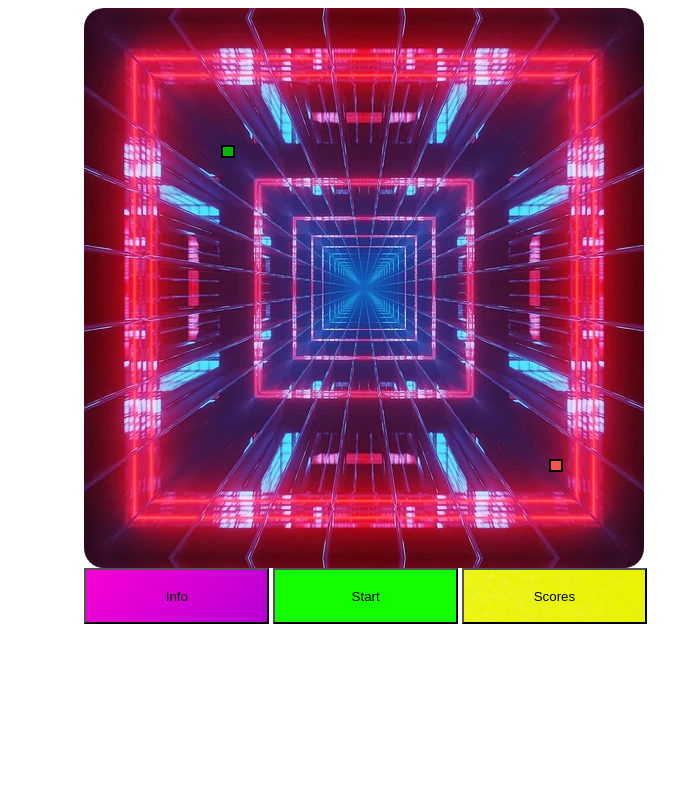
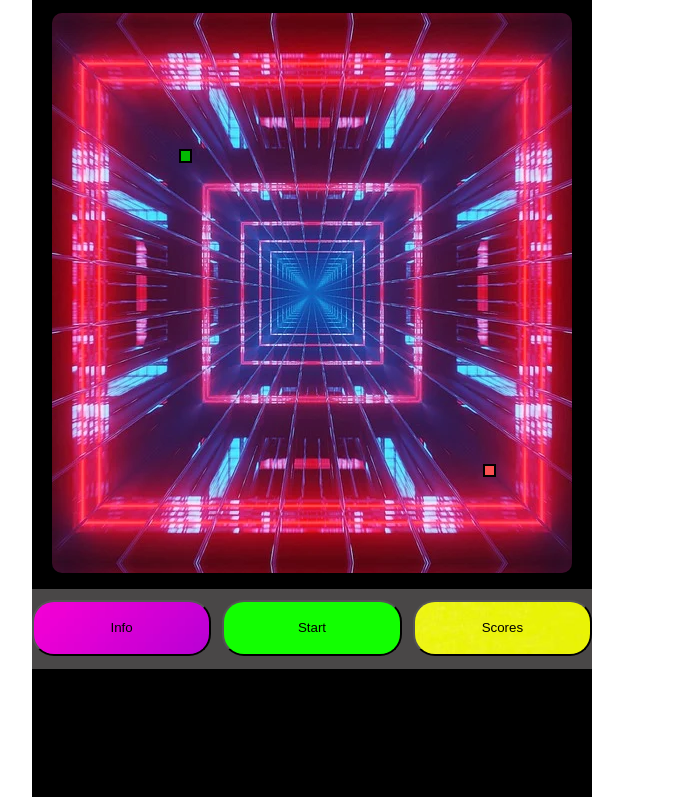
Before and after one commit to B0gg3/Snake-web, a plain HTML site: page index.html in a window 1280 px wide. Shown: the whole page, without its empty margins (328-1006 px from the left). Drawn offline with Linux system fonts and the light colour scheme; some packages are replaced by stand-ins of ours; a script that the page names is missing.

Commit message:
update the html to look more arcady.

```diff
--- a/index.html
+++ b/index.html
@@ -6,15 +6,19 @@
   <meta name="viewport" content="width=device-width, initial-scale=1.0">
   <link rel="stylesheet" href="/style.css">
   <title>Snake 2022</title>
-  <script src="snakeGame.js" defer type="module"></script> <!-- Import the modules from snakeGame.js-->
+  <script src="//cdn.jsdelivr.net/npm/sweetalert2@11"></script>
 </head>
 <body> <!--Just added a simple game-box for now.-->
-  <div id = "game-box" ></div>
+  <div id="background-box">
+    <div id = "game-box" ></div>
+  </div>
   <div id = "button-box">
-    <button class = "info-button">Info</button>
-    <button class = "start-button"> Start</button>
-    <button class = "highScore-button">Scores </button>
+    <button id = "info-button">Info</button>
+    <button id = "start-button"> Start</button>
+    <button id = "highScore-button">Scores</button>
   </div>
+  <div id = "foot-box"></div>
+  <script src="snakeGame.js" defer type="module"></script> <!-- Import the modules from snakeGame.js-->
 </body>
 <footer>
 </footer>
--- a/style.css
+++ b/style.css
@@ -2,51 +2,82 @@ body {
     background-image: url('/images/background.jpg');
     background-repeat: no-repeat;
     background-image: cover;
+    margin: 0;
+  }
+
+  #background-box {
+    background-position: center;
+    background-color: black;
+    width: 70vmin;
+    height: 72vmin;
+    align-self: center;
+    margin: auto;
+    padding-top: 1%;
   }
 
   #game-box {
     background-image: url('/images/game-background.webp');
+    background-blend-mode: darken;
     background-image: cover;
     background-position: center;
-    border-radius: 20px;
-    background-color: grey;
-    width: 70vmin;
+    border-radius: 10px;
+    width: 65vmin;
     height: 70vmin;
     display: grid;
-    margin: 0%;
+    margin: auto;
     grid-template-rows: repeat(41,1fr);
     grid-template-columns: repeat(41,1fr);
     align-self: center;
-    margin-left: 32%;
   }
 
   #button-box{
-    width: 77vmin;
+    width: 70vmin;
     height: 10vmin;
-    display: grid;
-    margin: 0%;
+    background-color: rgb(73, 71, 71);
+    margin: auto;
     align-self: center;
-    margin-left: 32%;
-    display: inline-block;
+    display: flex;
+    flex-direction: row;
+    align-items: baseline;
+    justify-content: space-between;
   }
 
-  .start-button{
-    width: 30%;
+  #foot-box{
+    width: 70vmin;
+    height: 16vmin;
+    background-color: rgb(0, 0, 0);
+    background-position: absolute;
+    background-position: center;
+    background-repeat: no-repeat;
+    align-self: center;
+    margin: auto;
+    display: flex;
+    flex-direction: row;
+    align-items: baseline;
+    justify-content: space-between;
+  }
+
+  #start-button{
+    margin-top: 2%;
+    border-radius: 22px;
+    width: 32%;
     height: 70%;
     color: black;
     background-image: url("/images/green.jpg");
   }
 
-  .info-button{
-    width: 30%;
+  #info-button{
+    border-radius: 22px;
+    width: 32%;
     height: 70%;
     margin: 0%;
     color: black;
     background-image: url("/images/purple.jpg");
   }
 
-  .highScore-button{
-    width: 30%;
+  #highScore-button{
+    border-radius: 22px;
+    width: 32%;
     height: 70%;;
     margin: 0%;
     color: black;
```
